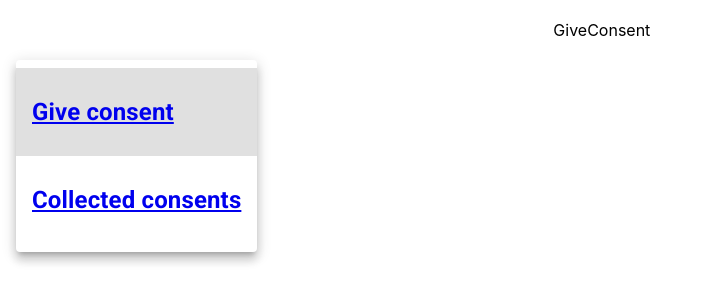
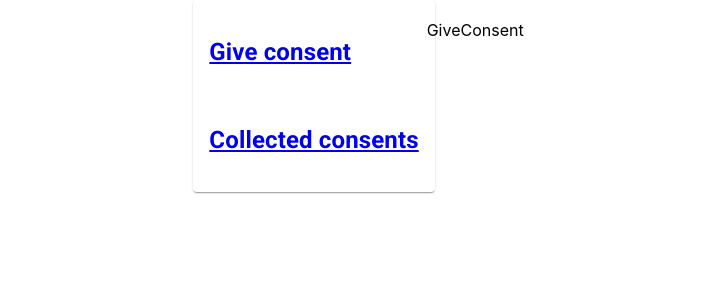
Before and after one commit to 4arturas/didomi, a React (Create React App) app in the folder client/: page / in a window 1280 px wide. Shown: the top 302 px of the page, without its empty margins (0-703 px from the left). Built offline with nearby package versions, Linux system fonts and the light colour scheme.

Commit message:
Add menu

```diff
--- a/client/src/App.tsx
+++ b/client/src/App.tsx
@@ -1,31 +1,35 @@
 import React from 'react';
 import './App.css';
 import {BrowserRouter as Router, NavLink, Route, Routes} from 'react-router-dom'
-import {Grid, Menu, MenuItem} from "@mui/material";
-import PermIdentityIcon from "@mui/icons-material/PermIdentity";
-import Lists from "@mui/icons-material/ListAlt";
+import {Grid, MenuItem} from "@mui/material";
 import GiveConsent from "./components/GiveConsent";
 import Consents from "./components/Consents";
+import Paper from "@mui/material/Paper";
+import MenuList from "@mui/material/MenuList";
+import Stack from "@mui/material/Stack";
 
 function App() {
   return (
       <Router>
       <Grid container justifyContent="center">
           <Grid item xs={2}>
-            <Menu open>
+              <Stack direction="row" spacing={2}>
+                  <Paper>
+                      <MenuList>
                           <MenuItem>
                               <NavLink to="/give-consent" className={({isActive}) => 'link' + (isActive ? ' activeLink' : '')}>
-                        {/*<PermIdentityIcon/>*/}
                                 <h2>Give consent</h2>
                               </NavLink>
                           </MenuItem>
                           <MenuItem>
                               <NavLink to="/consents" className={({isActive}) => 'link' + (isActive ? ' activeLink' : '')}>
-                        {/*<Lists/>*/}
                                   <h2>Collected consents</h2>
                               </NavLink>
                           </MenuItem>
-            </Menu>
+                      </MenuList>
+                  </Paper>
+              </Stack>
+          </Grid>
             <Grid item xs={6} style={{margin: '20px'}}>
                 <Routes>
                     <Route path='/' element={<GiveConsent/>}/>
@@ -34,7 +38,6 @@ function App() {
                 </Routes>
             </Grid>
       </Grid>
-      </Grid>
       </Router>
   );
 }
```
Lines whose indentation alone changed are shown as unchanged.
